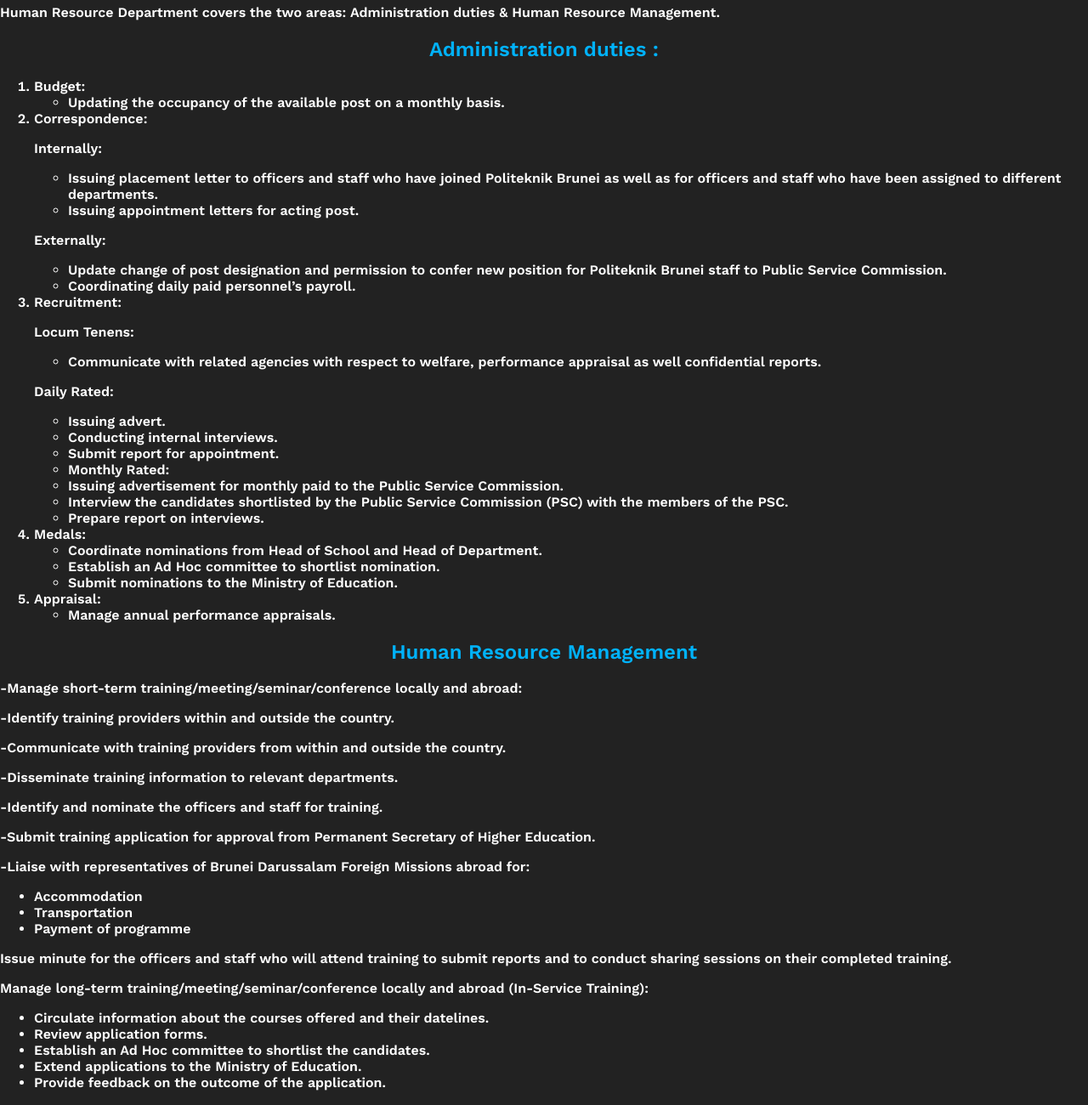
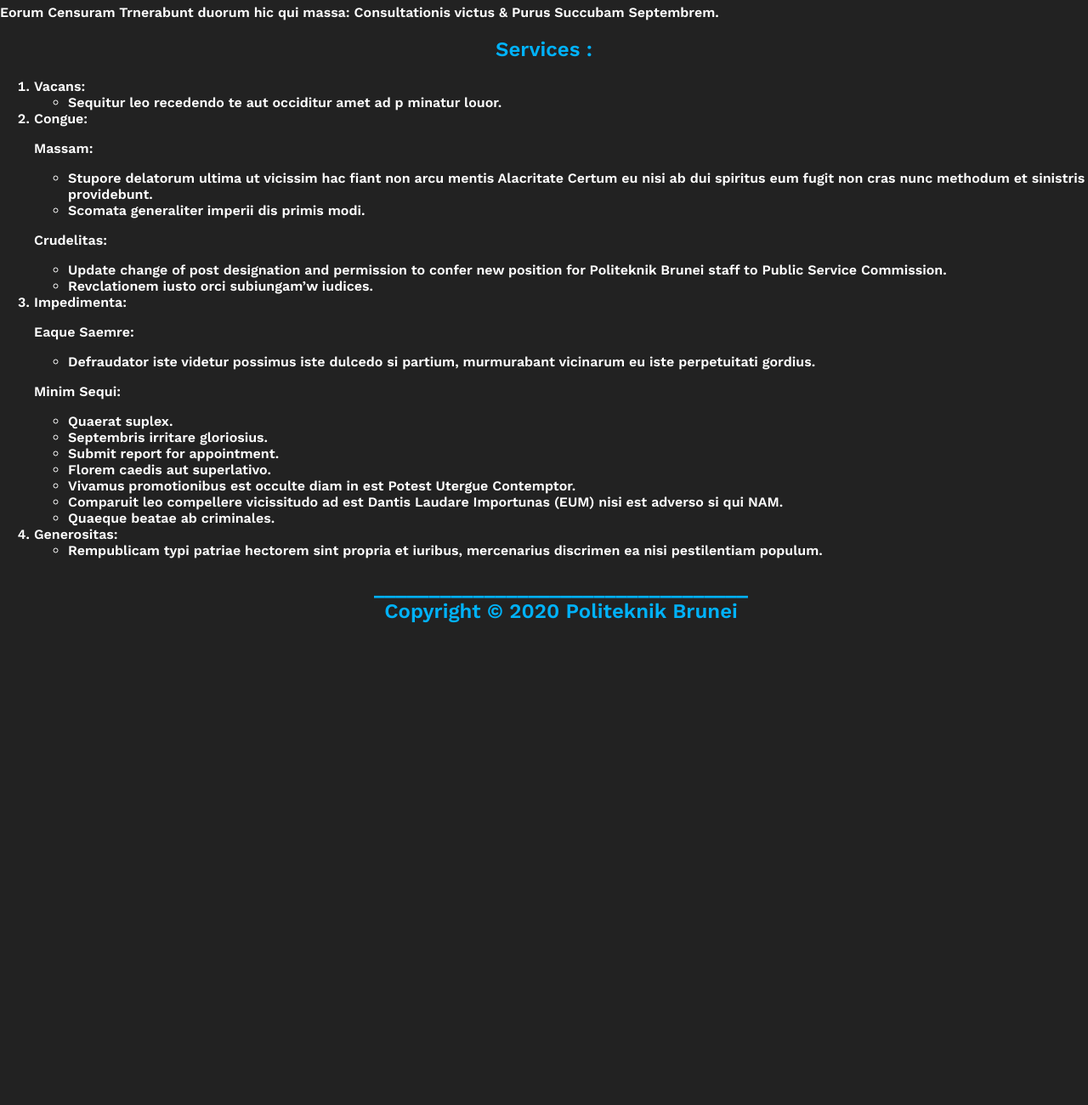
Before and after one commit to 19ftt2158/19ftt2158.github.io, a plain HTML site: page AboutUs.html in a window 1280 px wide. Shown: the part 360-1660 px from the top of the page at 85% size. After the commit the page ends 1112 px from the top, so only its background shows below. Drawn offline with nearby package versions, Linux system fonts and the light colour scheme.

Commit message:
19FTT2158 AS03
updated version, contents changed to lorem and layout a bit more consistent.

```diff
--- a/AboutUs.html
+++ b/AboutUs.html
@@ -37,68 +37,41 @@
 
       <h2>Our role in Politeknik Brunei</h2>
 
-      <p>Human Resource Department covers the two areas: Administration duties & Human Resource Management.
+      <p>Eorum Censuram Trnerabunt duorum hic qui massa: Consultationis victus & Purus Succubam Septembrem.</p>
 
-      <h2 align="center">Administration duties :</h2>
+      <h2 align="center">Services :</h2>
 
       <ol>
-          <li>Budget:</li>
-          <ul><li>Updating the occupancy of the available post on a monthly basis.</li></ul>
+          <li>Vacans:</li>
+          <ul><li>Sequitur leo recedendo te aut occiditur amet ad p minatur louor.</li></ul>
 
-          <li>Correspondence:</li>
-          <p>Internally:</p>
-          <ul><li>Issuing placement letter to officers and staff who have joined Politeknik Brunei as well as for officers and staff who have been assigned to different departments.</li>
-          <li>Issuing appointment letters for acting post.</li></ul>
+          <li>Congue:</li>
+          <p>Massam:</p>
+          <ul><li>Stupore delatorum ultima ut vicissim hac fiant non arcu mentis Alacritate Certum eu nisi ab dui spiritus eum fugit non cras nunc methodum et sinistris providebunt.</li>
+          <li>Scomata generaliter imperii dis primis modi.</li></ul>
 
-          <p>Externally:</p>
+          <p>Crudelitas:</p>
           <ul><li>Update change of post designation and permission to confer new position for Politeknik Brunei staff to Public Service Commission.</li>
-          <li>Coordinating daily paid personnel’s payroll.</li></ul>
+          <li>Revclationem iusto orci subiungam’w iudices.</li></ul>
 
-          <li>Recruitment:</li>
-          <p>Locum Tenens:</p>
-          <ul><li>Communicate with related agencies with respect to welfare, performance appraisal as well confidential reports.</li></ul>
+          <li>Impedimenta:</li>
+          <p>Eaque Saemre:</p>
+          <ul><li>Defraudator iste videtur possimus iste dulcedo si partium, murmurabant vicinarum eu iste perpetuitati gordius.</li></ul>
 
-          <p>Daily Rated:</p>
-          <ul><li>Issuing advert.</li></ul>
-          <ul><li>Conducting internal interviews.</li></ul>
+          <p>Minim Sequi:</p>
+          <ul><li>Quaerat suplex.</li></ul>
+          <ul><li>Septembris irritare gloriosius.</li></ul>
           <ul><li>Submit report for appointment.</li></ul>
-          <ul><li>Monthly Rated:</li></ul>
-          <ul><li>Issuing advertisement for monthly paid to the Public Service Commission.</li></ul>
-          <ul><li>Interview the candidates shortlisted by the Public Service Commission (PSC) with the members of the PSC.</li></ul>
-          <ul><li>Prepare report on interviews.</li></ul>
+          <ul><li>Florem caedis aut superlativo.</li></ul>
+          <ul><li>Vivamus promotionibus est occulte diam in est Potest Utergue Contemptor.</li></ul>
+          <ul><li>Comparuit leo compellere vicissitudo ad est Dantis Laudare Importunas (EUM) nisi est adverso si qui NAM.</li></ul>
+          <ul><li>Quaeque beatae ab criminales.</li></ul>
 
-          <li>Medals:</li>
-          <ul><li>Coordinate nominations from Head of School and Head of Department.</li></ul>
-          <ul><li>Establish an Ad Hoc committee to shortlist nomination.</li></ul>
-          <ul><li>Submit nominations to the Ministry of Education.</li></ul>
-
-          <li>Appraisal:</li>
-          <ul><li>Manage annual performance appraisals.</li></ul>
+					<li>Generositas:</li>
+          <ul><li>Rempublicam typi patriae hectorem sint propria et iuribus, mercenarius discrimen ea nisi pestilentiam populum.</li></ul>
       </ol>
 
-      <h2 align="center">Human Resource Management</h2>
 
-      <p>		-Manage short-term training/meeting/seminar/conference locally and abroad:</p>
-      <p>		-Identify training providers within and outside the country.</p>
-        <p>		-Communicate with training providers from within and outside the country.</p>
-        <p>		-Disseminate training information to relevant departments.</p>
-        <p>		-Identify and nominate the officers and staff for training.</p>
-        <p>		-Submit training application for approval from Permanent Secretary of Higher Education.</p>
-				<p>		-Liaise with representatives of Brunei Darussalam Foreign Missions abroad for:</p>
-				<ul>
-					<li>Accommodation</li>
-					<li>Transportation</li>
-					<li>Payment of programme</li>
-				</ul>
-				<p> Issue minute for the officers and staff who will attend training to submit reports and to conduct sharing sessions on their completed training.</p>
-				<p>Manage long-term training/meeting/seminar/conference locally and abroad (In-Service Training):</p>
-				<ul>
-					<li>Circulate information about the courses offered and their datelines.</li>
-					<li>Review application forms.</li>
-					<li>Establish an Ad Hoc committee to shortlist the candidates.</li>
-					<li>Extend applications to the Ministry of Education.</li>
-					<li>Provide feedback on the outcome of the application.</li>
-				</ul>
     <div class="page-wrapper">
 
     </div>
```
Also changed, not shown: ContactUs.html (+1 -1 lines), index.html (+10 -10 lines), HRD01.jpg (deleted), HRD02.jpg (deleted), HRD03.jpg (deleted), HRD04.jpg (deleted), face.jpg (added).
